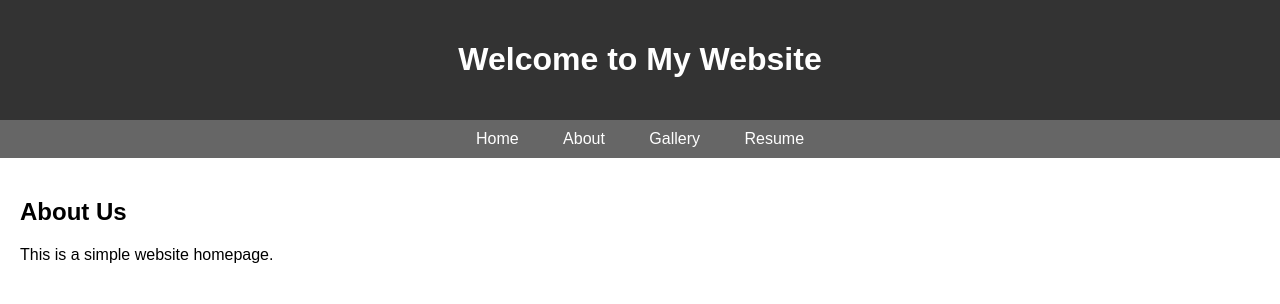
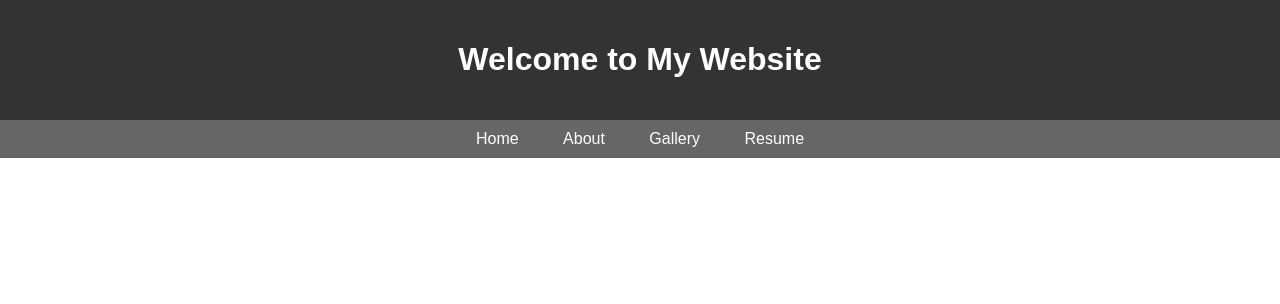
Before and after one commit to epp5198/seniorPortfolio, a plain HTML site: page Docs/home.html in a window 1280 px wide. Drawn offline with Linux system fonts and the light colour scheme.

Commit message:
updating

```diff
--- a/Docs/home.html
+++ b/Docs/home.html
@@ -56,9 +56,6 @@
             <a href="#">Resume</a>
         </nav>
 
-        <section>
-            <h2>About Us</h2>
-            <p>This is a simple website homepage.</p>
-        </section>
+
     </body>
 </html>
```
